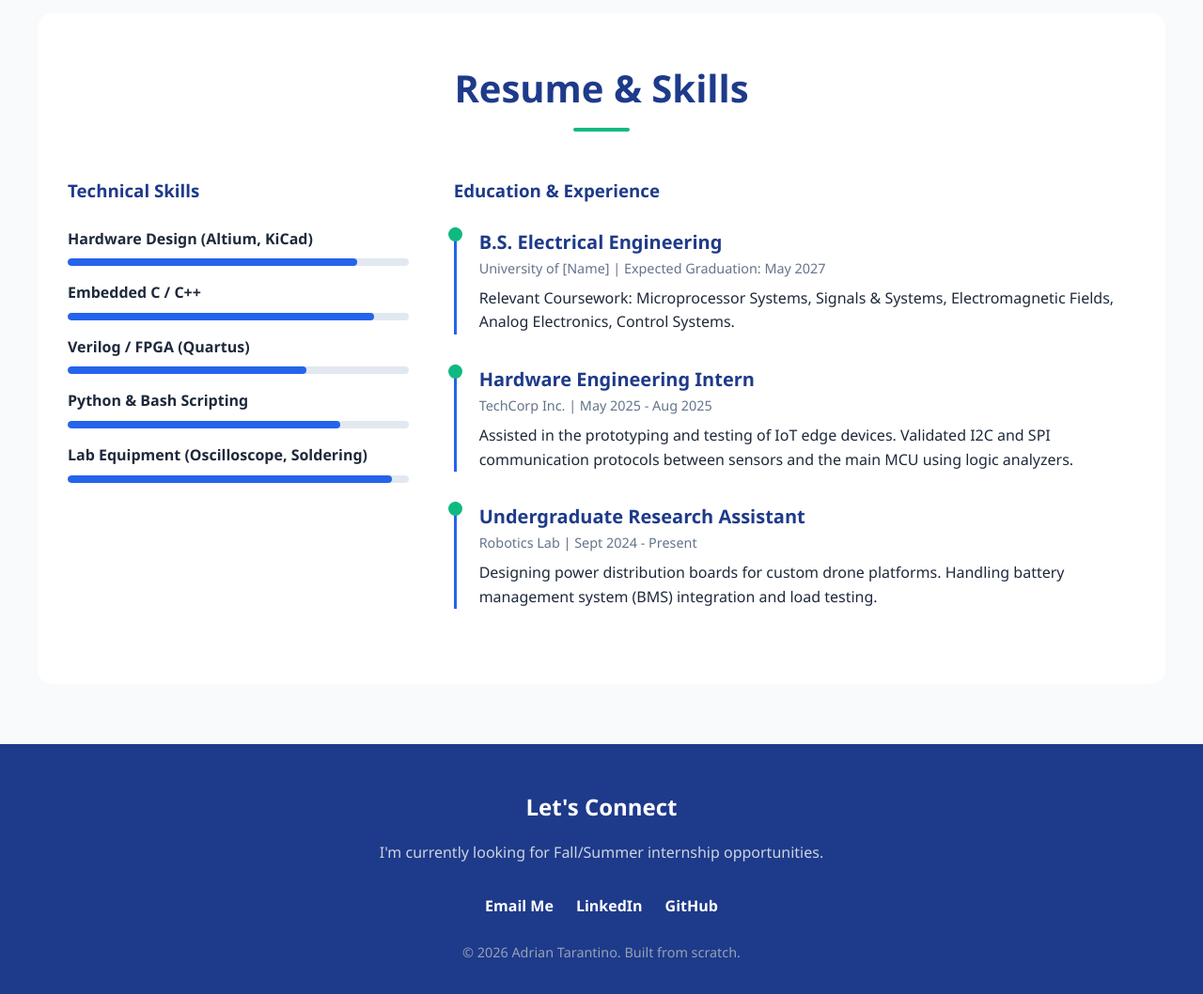
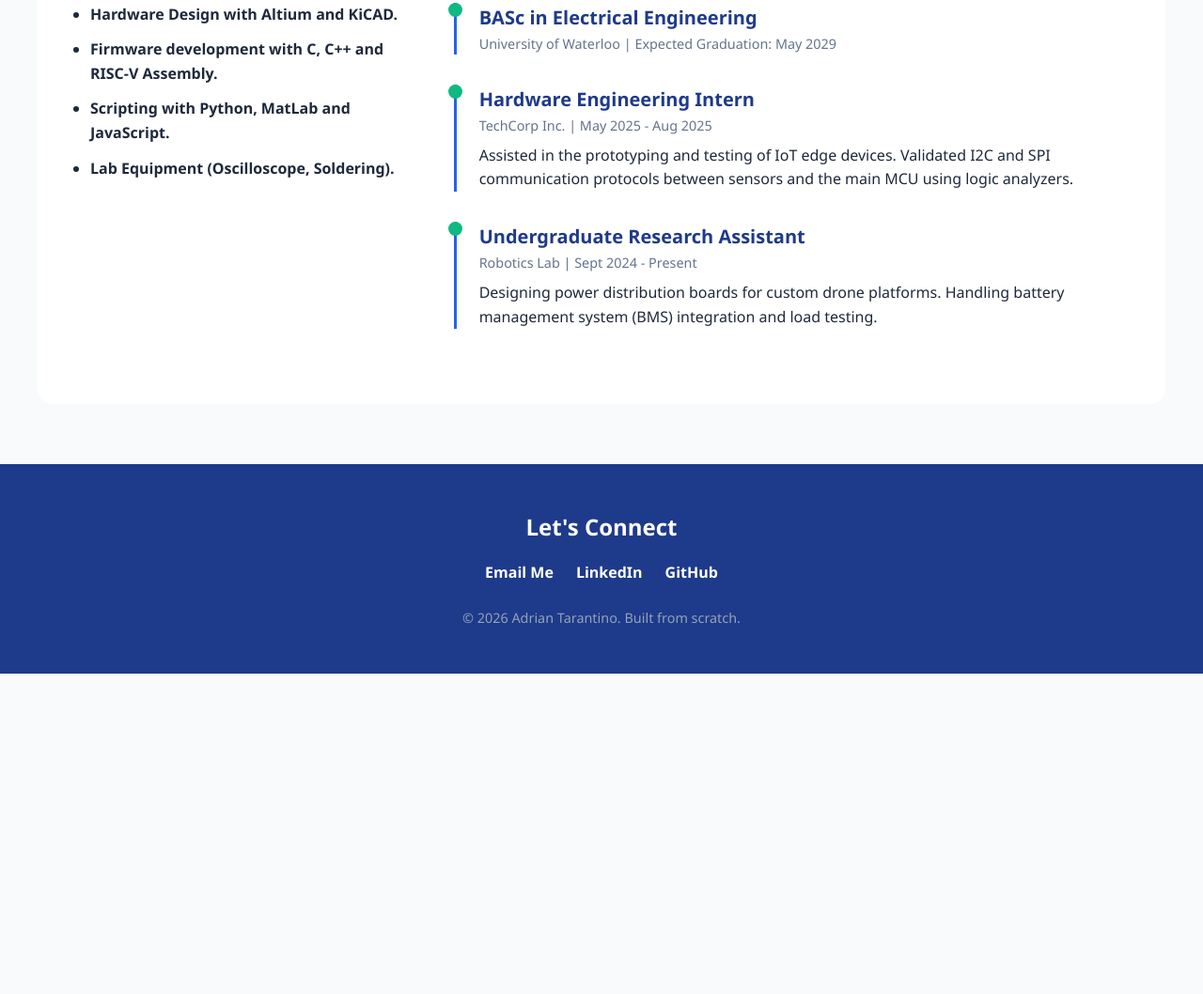
Before and after one commit to AdrianTarantino/AdrianTarantino, a plain HTML site: page index.html in a window 1280 px wide. Shown: the part 1588-2646 px from the top of the page at 94% size. After the commit the page ends 2305 px from the top, so only its background shows below. Drawn offline with Linux system fonts and the light colour scheme.

Commit message:
Updating part of experience

```diff
--- a/index.html
+++ b/index.html
@@ -226,11 +226,14 @@
         }
 
         .skills-list {
-            list-style: none;
+            list-style-type: disc;
+            padding-left: 1.5rem;
+            /* This creates the space for the bullets to sit inside the card */
         }
 
         .skills-list li {
-            margin-bottom: 1rem;
+            margin-bottom: 0.75rem;
+            /* Adds nice breathing room between each skill */
         }
 
         .skill-bar {
@@ -366,21 +369,22 @@
                         Device Trees (U-Boot).</p> -->
 
                     <ul class="project-bullets">
-                        <li>Designed and implemented circuitry for controlling 3-phase BLDC motors which each can draw up to 300W continuously.</li>
-                        <li>Implemented interfaces for Leak sensor, solenoids, IMU and USB-C interface for computer.</li>
+                        <li>Designed and implemented circuitry for controlling 3-phase BLDC motors which each can draw
+                            up to 300W continuously.</li>
+                        <li>Implemented interfaces for Leak sensor, solenoids, IMU and USB-C interface for computer.
+                        </li>
                         <li>Implemented circuitry for STM32 microcontroller, which acted as the onboard processor.</li>
                     </ul>
 
                     <div class="tags">
                         <span class="tag">PCB Design - Altium</span>
                         <span class="tag">STM32</span>
-                        <!-- <span class="tag">Networking</span> -->
                     </div>
                 </div>
             </div>
 
             <!-- Project 2 -->
-            <div class="project-card">
+            <!-- <div class="project-card">
                 <div class="project-img">[ PCB Render Image Placeholder ]</div>
                 <div class="project-content">
                     <h3>Class-D Audio Amplifier PCB</h3>
@@ -392,10 +396,10 @@
                         <span class="tag">Analog Circuitry</span>
                     </div>
                 </div>
-            </div>
+            </div> -->
 
             <!-- Project 3 -->
-            <div class="project-card">
+            <!-- <div class="project-card">
                 <div class="project-img">[ Microcontroller Image Placeholder ]</div>
                 <div class="project-content">
                     <h3>Autonomous Line-Following Robot</h3>
@@ -407,7 +411,7 @@
                         <span class="tag">Control Systems</span>
                     </div>
                 </div>
-            </div>
+            </div> -->
 
         </div>
     </div>
@@ -422,34 +426,16 @@
                 <h3 style="margin-bottom: 1.5rem; color: var(--primary);">Technical Skills</h3>
                 <ul class="skills-list">
                     <li>
-                        <strong>Hardware Design (Altium, KiCad)</strong>
-                        <div class="skill-bar">
-                            <div class="skill-progress" style="width: 85%;"></div>
-                        </div>
+                        <strong>Hardware Design with Altium and KiCAD.</strong>
                     </li>
                     <li>
-                        <strong>Embedded C / C++</strong>
-                        <div class="skill-bar">
-                            <div class="skill-progress" style="width: 90%;"></div>
-                        </div>
+                        <strong>Firmware development with C, C++ and RISC-V Assembly.</strong>
                     </li>
                     <li>
-                        <strong>Verilog / FPGA (Quartus)</strong>
-                        <div class="skill-bar">
-                            <div class="skill-progress" style="width: 70%;"></div>
-                        </div>
+                        <strong>Scripting with Python, MatLab and JavaScript.</strong>
                     </li>
                     <li>
-                        <strong>Python & Bash Scripting</strong>
-                        <div class="skill-bar">
-                            <div class="skill-progress" style="width: 80%;"></div>
-                        </div>
-                    </li>
-                    <li>
-                        <strong>Lab Equipment (Oscilloscope, Soldering)</strong>
-                        <div class="skill-bar">
-                            <div class="skill-progress" style="width: 95%;"></div>
-                        </div>
+                        <strong>Lab Equipment (Oscilloscope, Soldering).</strong>
                     </li>
                 </ul>
             </div>
@@ -459,10 +445,9 @@
                 <h3 style="margin-bottom: 1.5rem; color: var(--primary);">Education & Experience</h3>
 
                 <div class="timeline-item">
-                    <h4>B.S. Electrical Engineering</h4>
-                    <div class="timeline-date">University of [Name] | Expected Graduation: May 2027</div>
-                    <p>Relevant Coursework: Microprocessor Systems, Signals & Systems, Electromagnetic Fields, Analog
-                        Electronics, Control Systems.</p>
+                    <h4>BASc in Electrical Engineering</h4>
+                    <div class="timeline-date">University of Waterloo | Expected Graduation: May 2029</div>
+                    <p></p>
                 </div>
 
                 <div class="timeline-item">
@@ -484,10 +469,10 @@
 
     <footer id="contact">
         <h2 style="margin-bottom: 1rem;">Let's Connect</h2>
-        <p style="margin-bottom: 2rem; color: #cbd5e1;">I'm currently looking for Fall/Summer internship opportunities.
-        </p>
+        <!-- <p style="margin-bottom: 2rem; color: #cbd5e1;">I'm currently looking for Fall/Summer internship opportunities.
+        </p> -->
         <div class="social-links">
-            <a href="mailto:your.email@example.com">Email Me</a>
+            <a href="mailto:aetarant@uwaterloo.ca">Email Me</a>
             <a href="https://linkedin.com/in/yourprofile" target="_blank">LinkedIn</a>
             <a href="https://github.com/yourgithub" target="_blank">GitHub</a>
         </div>
```
